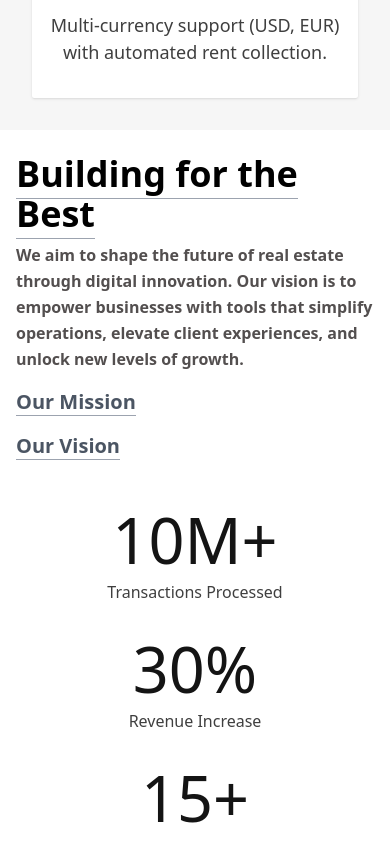
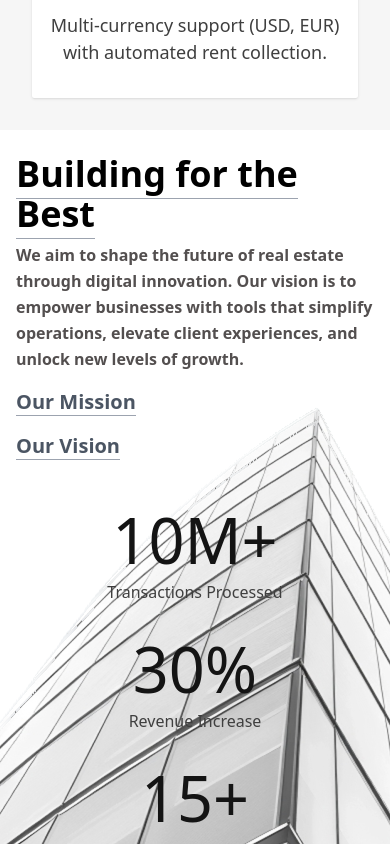
Before and after one commit to hsnqvii/hurtech3.0, a Next.js app: page / in a window 390 px wide. Shown: the part 5120-5964 px from the top of the page. Built offline with nearby package versions, Linux system fonts and the light colour scheme; no server answers.

Commit message:
building img and space from right side on laptop and mobile is fix

```diff
--- a/src/app/components/BookingButtonWithModal.jsx
+++ b/src/app/components/BookingButtonWithModal.jsx
@@ -30,11 +30,12 @@ const Modal = ({ isOpen, onClose }) => {
     padding: '10px', // Reduced padding on mobile
     borderRadius: '8px',
     width: '100%', // Takes full width on mobile
-    maxWidth: '800px',
+    maxWidth: '750px',
     maxHeight: '100%', // Occupies most of the vertical space
-    height: '90vh', // Sets height relative to viewport height
+    height: '85vh', // Sets height relative to viewport height
     overflowY: 'auto',
     position: 'relative',
+    top:"30px",
     boxShadow: '0 4px 12px rgba(0, 0, 0, 0.15)',
   };
 
@@ -72,7 +73,7 @@ const Modal = ({ isOpen, onClose }) => {
           &times;
         </button>
 
-        <h2 style={{marginTop: '0', fontSize: '1.2rem', paddingBottom: '10px'}}>Book an Appointment</h2>
+        <h2 style={{ marginTop: '0', fontSize: '1.2rem', paddingBottom: '10px' }}>Book an Appointment</h2>
 
         {/* Iframe for the Google Calendar Schedule */}
         <iframe
@@ -88,9 +89,9 @@ const Modal = ({ isOpen, onClose }) => {
 
 // (BookingButtonWithModal component is the same as before, just uses the updated Modal)
 export const BookingButtonWithModal = ({
-    label = 'Book an Appointment',
-    className = '',
-    ...rest
+  label = 'Book an Appointment',
+  className = '',
+  ...rest
 }) => {
   const [isModalOpen, setIsModalOpen] = useState(false);
 
--- a/src/app/components/Building.jsx
+++ b/src/app/components/Building.jsx
@@ -85,13 +85,13 @@ const Building = () => {
       className="relative w-full py-6 md:py-24 overflow-hidden"
     >
       {/* Background image */}
-      <div className="absolute inset-0 flex justify-center -z-10 hidden md:flex">
+      <div className="absolute inset-0 flex justify-center -z-10  md:flex">
         <div
-          className="bg-no-repeat bg-center"
+          className="bg-no-repeat md:bg-center bg-bottom h-full "
           style={{
             backgroundImage: `url(${building.src})`,
             width: "1238px",
-            height: "746px",
+            // height: "746px",
           }}
         />
       </div>
--- a/src/app/components/HeroSection.jsx
+++ b/src/app/components/HeroSection.jsx
@@ -2,10 +2,10 @@
 import React from "react";
 import Image from "next/image";
 import banner from "../../../public/banner.svg";
-import { BookingButtonWithModal } from './BookingButtonWithModal';
+import { BookingButtonWithModal } from "./BookingButtonWithModal";
 
 const HeroSection = () => {
-  const contactId = "contact"
+  const contactId = "contact";
 
   const handleNavClick = (id) => {
     const element = document.getElementById(id);
@@ -33,51 +33,37 @@ const HeroSection = () => {
         />
       </div>
 
-      {/* Dark Overlay */}
       <div className="absolute inset-0 bg-[#030D7D]/70"></div>
 
-      <div className="relative z-10 text-center px-4 sm:px-6 md:px-8 ">
-
+      <div className="relative z-10 text-center px-4 sm:px-6 md:px-8">
         <h1
-          className="text-white font-bold md:leading-[50px]
-          text-3xl sm:text-4xl md:text-[53px]" data-aos="fade-down"
+          className="text-white font-bold md:leading-[50px] text-3xl sm:text-4xl md:text-[53px]"
+          data-aos="fade-down"
         >
           Custom Real Estate Software{" "}
           <span className="font-normal">Built for Growth</span>
         </h1>
 
         <p
-          className="text-white/90 mt-4 font-light mx-auto
-          text-base sm:text-lg md:text-[18px] max-w-2xl" data-aos="fade-up"
+          className="text-white/90 mt-4 font-light mx-auto text-base sm:text-lg md:text-[18px] max-w-2xl"
+          data-aos="fade-up"
         >
           Tailored solutions for Rental Companies, Agencies, and Investors in the
           USA & Netherlands. Automate workflows, maximize ROI, and scale without
           limits.
         </p>
 
-        <div
-          className="mt-8 flex flex-col sm:flex-row items-center justify-center gap-4"
-        >
-
-
+        <div className="mt-8 flex flex-col sm:flex-row items-center justify-center gap-4">
           <BookingButtonWithModal
-            label="Book a Meeting" // The text you want on the button
-            className="bg-[#007BFFFC] text-white px-10 sm:px-12 py-3
-  rounded-full text-base sm:text-lg font-normal
-  transition-all duration-200
-  hover:bg-transparent hover:border hover:border-primaryBlue"
+            label="Book a Meeting"
+            className="bg-[#007BFFFC] text-white px-10 sm:px-12 py-3 rounded-full text-base sm:text-lg font-normal transition-all duration-200 hover:bg-transparent hover:border hover:border-primaryBlue"
             data-aos="fade-right"
           />
 
-          {/* Contact Us */}
           <button
             onClick={() => handleNavClick(contactId)}
-
-            className="bg-transparent text-white px-10 sm:px-12 py-3
-            rounded-full text-base sm:text-lg font-normal
-            border border-primaryBlue
-            transition-all duration-300
-            hover:bg-[#007BFFFC] hover:border-transparent" data-aos="fade-left"
+            className="bg-transparent text-white px-10 sm:px-12 py-3 rounded-full text-base sm:text-lg font-normal border border-primaryBlue transition-all duration-300 hover:bg-[#007BFFFC] hover:border-transparent"
+            data-aos="fade-left"
           >
             Contact Us
           </button>
--- a/src/app/globals.css
+++ b/src/app/globals.css
@@ -18,6 +18,12 @@
   outline: 1px solid red;
 } */
 
-body {
-  overflow-x: hidden;
+* {
+  box-sizing: border-box;
 }
+
+html, body {
+  width: 100%;
+  max-width: 100%;
+  overflow-x: hidden !important;
+}
```
